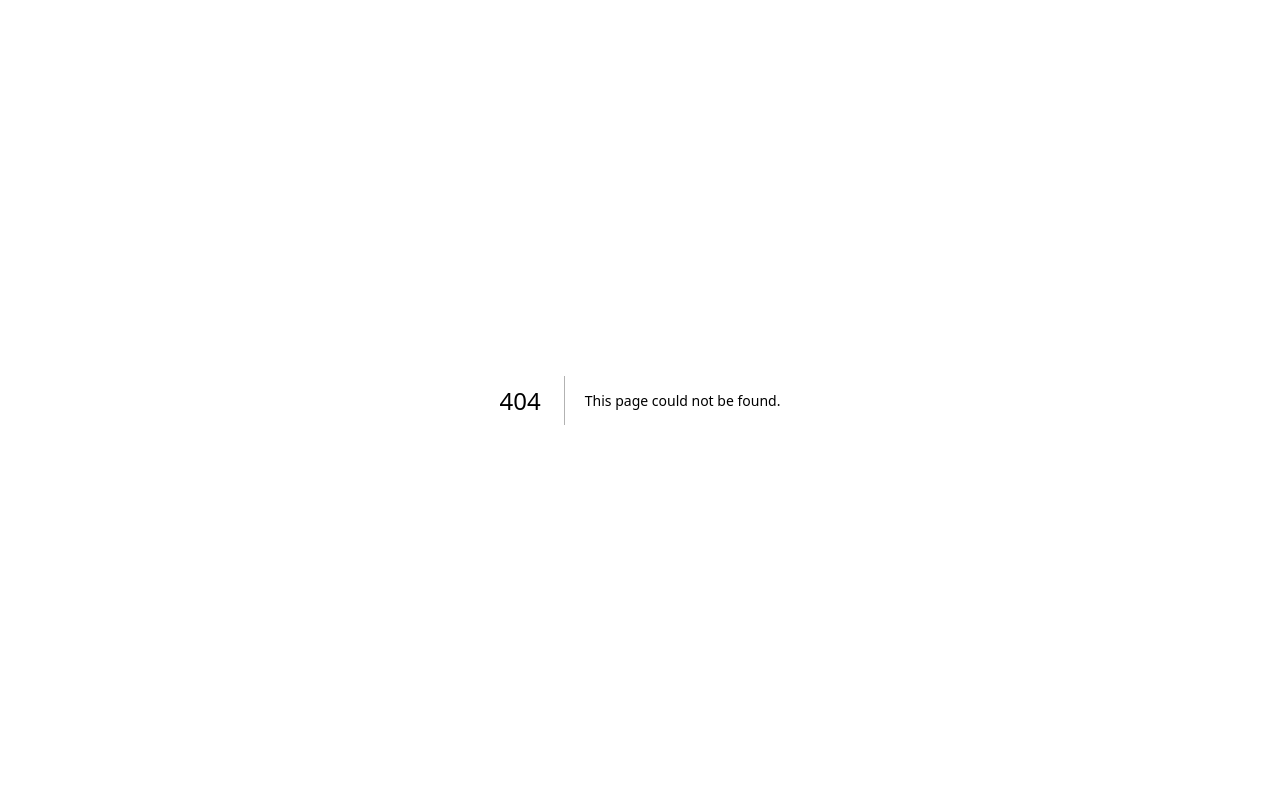
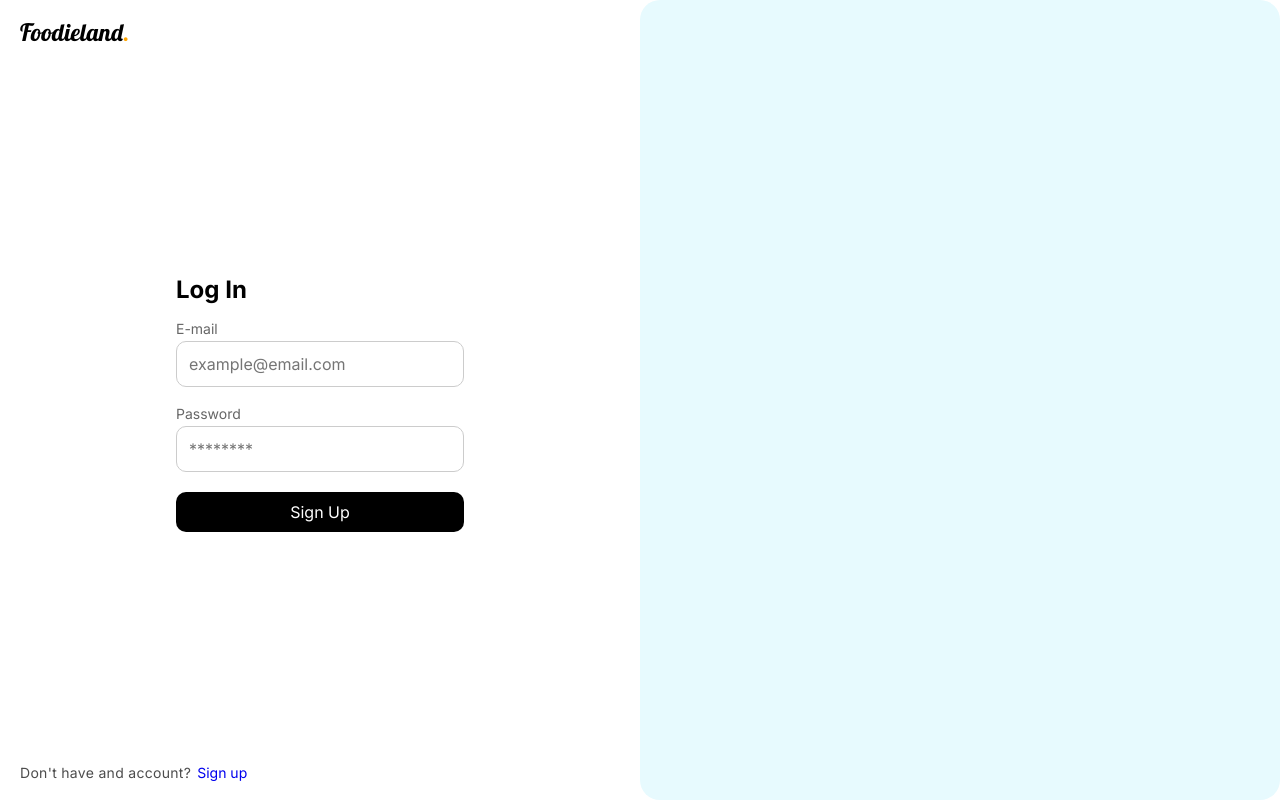
Before and after one commit to skmkqw/Foodieland, a Next.js app in the folder frontend/foodieland-app/: page /login in a window 1280 px wide. Before the commit this address had no page. Built offline with nearby package versions, Linux system fonts and the light colour scheme.

Commit message:
Login page brief markup and styles

```diff
--- a/frontend/foodieland-app/app/globals.css
+++ b/frontend/foodieland-app/app/globals.css
@@ -14,6 +14,8 @@ ul li{list-style:none;}
 img{vertical-align:top;}
 h1,h2,h3,h4,h5,h6{font-size:inherit;font-weight:inherit;}
 
+html
+
 main {
     display: flex;
     justify-content: center;
@@ -22,3 +24,23 @@ main {
 .container {
     max-width: 1280px;
 }
+
+h1 {
+    font-size: 24px;
+}
+
+input {
+    width: 100%;
+    padding: 12px 40px 12px 12px;
+    font-size: 16px;
+    border: 1px solid #ccc;
+    border-radius: 10px;
+}
+
+label {
+    display: block;
+    font-size: 14px;
+    color: #666;
+    margin-bottom: 5px;
+    text-align: left;
+}
--- /dev/null
+++ b/frontend/foodieland-app/app/login/LoginForm.tsx
@@ -0,0 +1,27 @@
+import styles from './login.module.css'
+export default function LoginForm()
+{
+    return (
+        <form>
+            <div className={styles.inputGroup}>
+                <label htmlFor="email">E-mail</label>
+                <input
+                    type="email"
+                    id="email"
+                    placeholder="example@email.com"
+                    required
+                />
+            </div>
+            <div className={styles.inputGroup}>
+                <label htmlFor="password">Password</label>
+                <input
+                    type="password"
+                    id="password"
+                    placeholder="********"
+                    required
+                />
+            </div>
+            <button type="submit" className={styles.submitButton}>Sign Up</button>
+        </form>
+    );
+}
--- /dev/null
+++ b/frontend/foodieland-app/app/login/login.module.css
@@ -0,0 +1,21 @@
+.inputGroup {
+    position: relative;
+    width: 100%;
+    margin-bottom: 20px;
+}
+
+.submitButton {
+    width: 100%;
+    padding: 10px;
+    font-size: 16px;
+    color: #fff;
+    background-color: #000000;
+    border: none;
+    border-radius: 10px;
+    cursor: pointer;
+    transition: background-color 0.3s ease;
+}
+
+.submitButton:hover {
+    background-color: rgba(0, 0, 0, 0.8);
+}
--- /dev/null
+++ b/frontend/foodieland-app/app/login/page.module.css
@@ -0,0 +1,51 @@
+
+.login {
+    display: flex;
+    height: 100%;
+}
+
+.loginLeft {
+    flex: 0 1 50%;
+    display: flex;
+    flex-direction: column;
+    justify-content: space-between;
+}
+
+.loginRight {
+    flex: 0 1 50%;
+    background-color: #E7FAFE;
+    border-radius: 20px;
+    padding: 10px;
+}
+
+.loginHeader {
+    padding: 20px;
+}
+
+.loginContent {
+    display: flex;
+    justify-content: center;
+}
+
+.loginContent > div {
+    display: flex;
+    flex-direction: column;
+    gap: 20px;
+    align-items: start;
+}
+
+.loginContent > div > h1 {
+    font-weight: bold;
+}
+
+.loginFooter {
+    padding: 20px;
+    display: flex;
+    align-items: center;
+    gap: 6px;
+}
+
+.loginFooter > p {
+    color: rgba(0, 0, 0, 0.7);
+    letter-spacing: 0.3px;
+}
--- /dev/null
+++ b/frontend/foodieland-app/app/login/page.tsx
@@ -0,0 +1,29 @@
+import styles from './page.module.css';
+import Logo from "@/app/ui/Logo";
+import Link from "next/link";
+import LoginForm from "@/app/login/LoginForm";
+
+export default function Login()
+{
+    return (
+        <main className={styles.login}>
+            <div className={styles.loginLeft}>
+                <div className={styles.loginHeader}>
+                    <Logo fontsize={24}/>
+                </div>
+                <div className={styles.loginContent}>
+                    <div>
+                        <h1>Log In</h1>
+                        <LoginForm/>
+                    </div>
+                </div>
+                <div className={styles.loginFooter}>
+                <p>Don't have and account? </p>
+                    <Link href={'/register'}>Sign up</Link>
+                </div>
+            </div>
+            <div className={styles.loginRight}>
+            </div>
+        </main>
+    );
+}
--- /dev/null
+++ b/frontend/foodieland-app/app/ui/Logo.tsx
@@ -0,0 +1,22 @@
+import { Lobster } from "next/font/google";
+
+const lobster = Lobster({
+    weight: '400',
+    subsets: ['latin']
+});
+
+export default function Logo({ fontsize }: { fontsize: number | string }) {
+    const textStyle = {
+        fontSize: fontsize,
+    };
+
+    const dotStyle = {
+        color: 'orange',
+    };
+
+    return (
+        <p className={lobster.className} style={textStyle}>
+            Foodieland<span style={dotStyle}>.</span>
+        </p>
+    );
+}
```
Also changed, not shown: frontend/foodieland-app/package.json (+4 -4 lines), frontend/foodieland-app/public/login-img.png (added), 1 other file (tests, documents, lock files or other folders).
